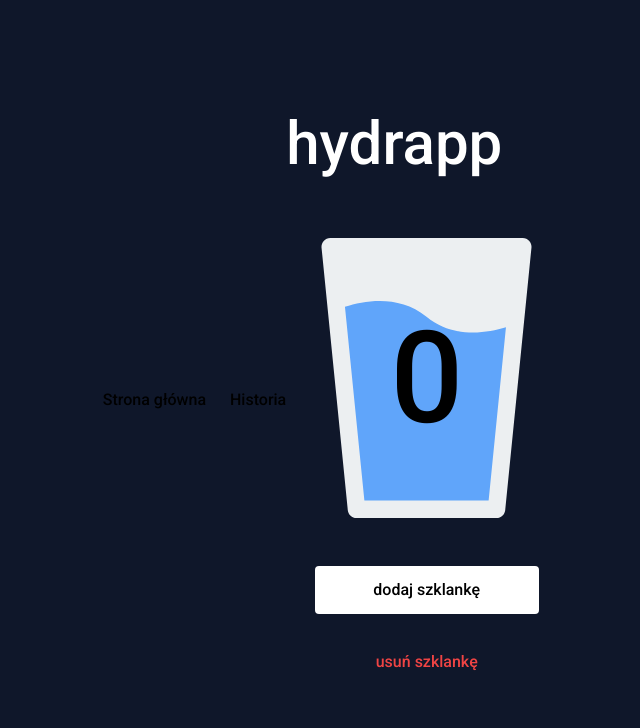
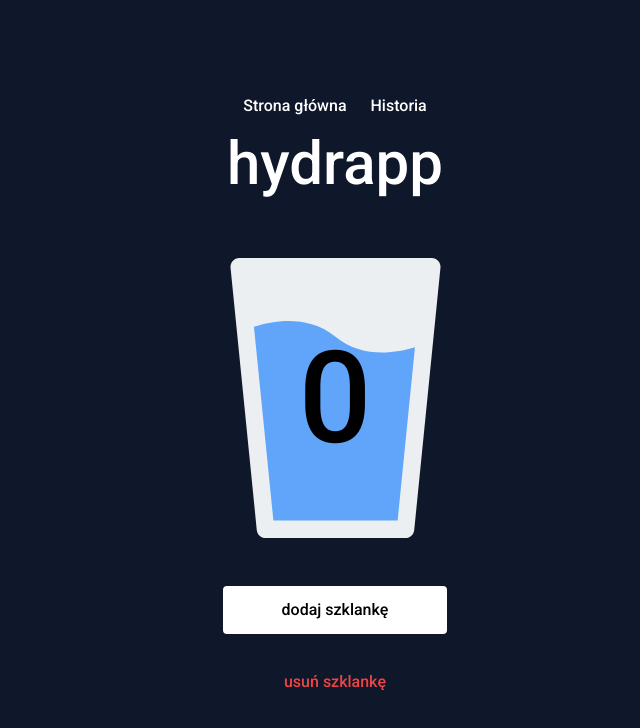
Before and after one commit to pawel-haraf/hydrapp, a website built with Parcel: page src/index.html in a window 1280 px wide. Shown: the whole page, without its empty margins (305-945 px from the left). Built offline with nearby package versions, Linux system fonts and the light colour scheme.

Commit message:
Moved nav to up website and center h1

```diff
--- a/src/index.html
+++ b/src/index.html
@@ -19,15 +19,15 @@
     <title>HydrApp</title>
 </head>
 
-<body class="bg-slate-900 min-h-screen flex justify-center items-center font-roboto font-medium">
+<body class="bg-slate-900 min-h-screen flex flex-col gap-4 justify-center items-center font-roboto font-medium">
     <header>
-        <nav class="flex items-center gap-6">
+        <nav class="flex items-center gap-6 text-white ">
             <a href="index.html">Strona główna</a>
             <a href="history.html">Historia</a>
         </nav>
     </header>
     <main>
-        <h1 class="text-white text-6xl mb-16">hydrapp</h1>
+        <h1 class="text-white text-6xl mb-16 text-center">hydrapp</h1>
         <div class="relative mb-12">
             <img src="./hero-pattern.svg" alt="">
             <p
```
